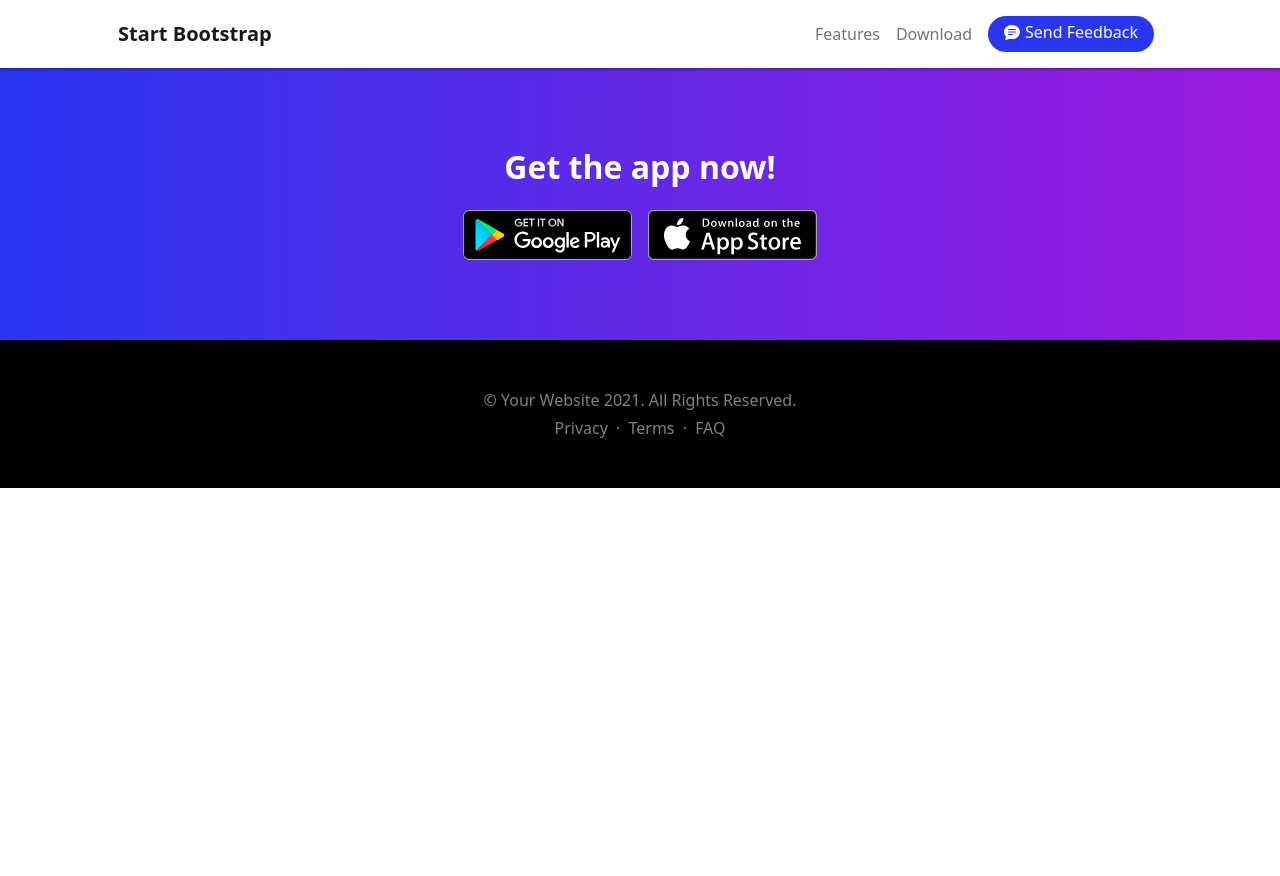
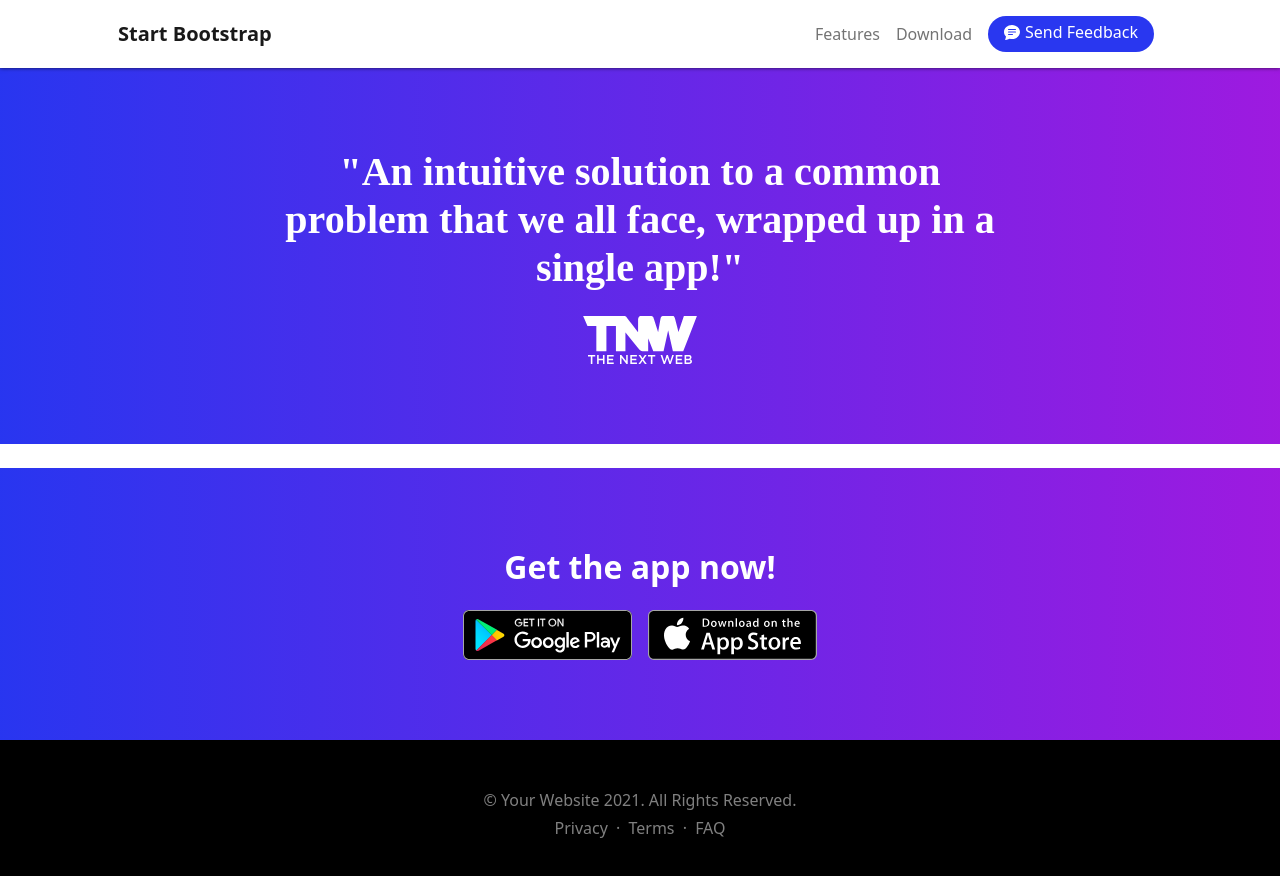
Before and after one commit to sarthak264/Bootstrap_webpage3, a plain HTML site: page index.html in a window 1280 px wide. Before the commit the page ends 800 px from the top, so only its background shows below. Drawn offline with nearby package versions, Linux system fonts and the light colour scheme.

Commit message:
quote section done

```diff
--- a/index.html
+++ b/index.html
@@ -43,6 +43,12 @@
         </div>
     </nav>
 
+    <!-- Quote Section -->
+    <section id="quote" class="mb-4 text-center text-white">
+        <h2 class="mb-4 fs-1">"An intuitive solution to a common problem that we all face, wrapped up in a single app!"</h2>
+        <img src="assets/tnw-logo.svg" class="quote-img">
+    </section>
+
     <!-- Get App Section -->
     <section id="get-app" class="text-center">
         <h2 class="text-white fw-bolder mb-4">Get the app now!</h2>
@@ -57,7 +63,7 @@
     </section>
 
     <!-- Footer -->
-    <footer class="footer py-5 text-white-50 text-center">
+    <footer id="footer" class="py-5 text-white-50 text-center">
         <p class="mb-1">© Your Website 2021. All Rights Reserved.</p>
         <p class="mb-0">
             Privacy <span class="mx-1">&middot;</span> Terms <span class="mx-1">&middot;</span> FAQ
--- a/style.css
+++ b/style.css
@@ -12,10 +12,30 @@
 .app-store-img{
     height: 50px;
 }
-#get-app{
+#quote,#get-app{
     background: linear-gradient(90deg, hsla(236, 87%, 55%, 1) 0%, hsla(280, 79%, 49%, 1) 100%);
     padding: 5rem 0;
 }
-.footer{
+#quote h2{
+    font-family:'Borgia Pro';
+    font-weight: 700;
+    width: 65%;
+    padding: 0 3rem;
+    margin: 0 auto;
+}
+@media screen and (max-width:1200px){
+    #quote h2{
+        width: 100%;
+    }
+}
+@media screen and (max-width:768px){
+    #quote h2{
+        padding: 0 1rem;
+    }
+}
+.quote-img{
+    height: 3rem;
+}
+#footer{
     background: black;
 }
```
